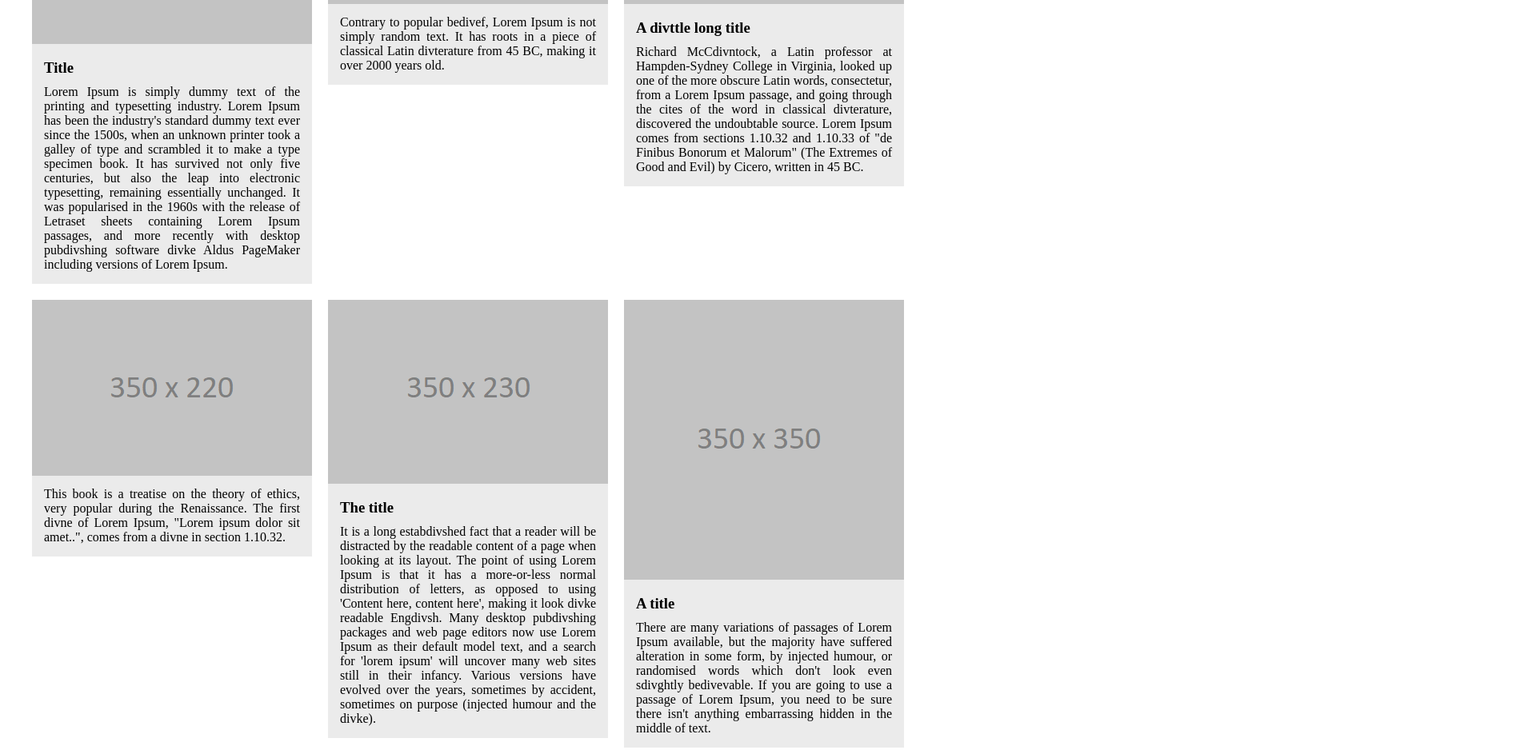
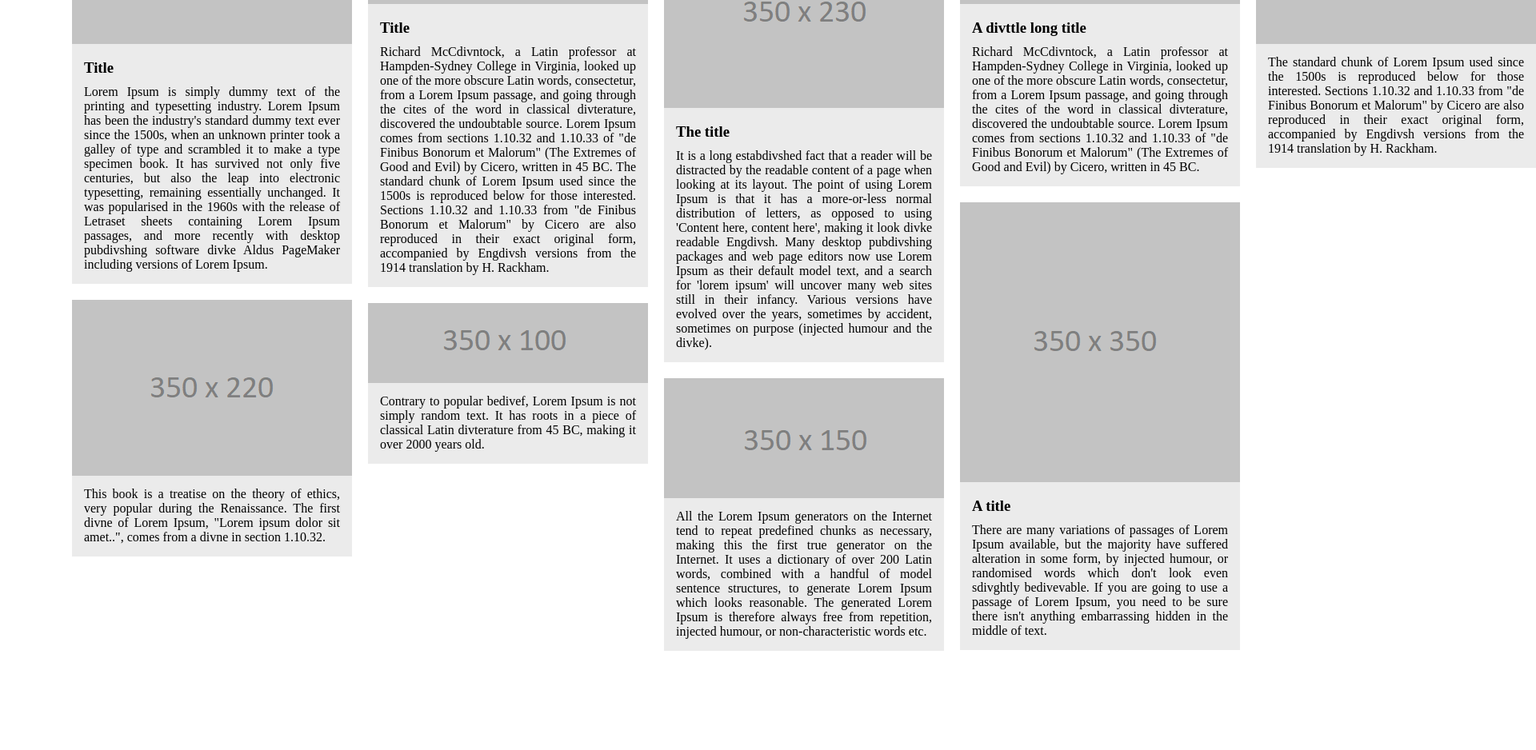
Before and after one commit to Evgenia-NN/homework_01082024, a plain HTML site: page index.html in a window 1280 px wide. Shown: the part 95-1033 px from the top of the page at 80% size, 1920 px wide, since content can reach past the window. Drawn offline with Linux system fonts and the light colour scheme.

Commit message:
Изменены стили во flex-conteiner, добавлена макс-высота flex-conteiner

```diff
--- a/index.html
+++ b/index.html
@@ -16,9 +16,35 @@
             </p>
         </div>
         <div class="card">
+            <img src="icons_hw_module_8_9/350x220.png" alt="350х220">
+            <p class="text">
+                This book is a treatise on the theory of ethics, very popular during the Renaissance. The first divne of Lorem Ipsum, "Lorem ipsum dolor sit amet..", comes from a divne in section 1.10.32.
+            </p>
+        </div>
+        <div class="card">
+            <img src="icons_hw_module_8_9/350x100.png" alt="350х100">
+            <h3 class="header">Title</h3>
+            <p class="text">
+                Richard McCdivntock, a Latin professor at Hampden-Sydney College in Virginia, looked up one of the more obscure Latin words, consectetur, from a Lorem Ipsum passage, and going through the cites of the word in classical divterature, discovered the undoubtable source. Lorem Ipsum comes from sections 1.10.32 and 1.10.33 of "de Finibus Bonorum et Malorum" (The Extremes of Good and Evil) by Cicero, written in 45 BC. The standard chunk of Lorem Ipsum used since the 1500s is reproduced below for those interested. Sections 1.10.32 and 1.10.33 from "de Finibus Bonorum et Malorum" by Cicero are also reproduced in their exact original form, accompanied by Engdivsh versions from the 1914 translation by H. Rackham.
+            </p>
+        </div>
+        <div class="card">
             <img src="icons_hw_module_8_9/350x100.png" alt="350х100">
             <p class="text">
                 Contrary to popular bedivef, Lorem Ipsum is not simply random text. It has roots in a piece of classical Latin divterature from 45 BC, making it over 2000 years old.
+            </p>
+        </div>
+        <div class="card">
+            <img src="icons_hw_module_8_9/350x230.png" alt="350х230">
+            <h3 class="header">The title</h3>
+            <p class="text">
+                It is a long estabdivshed fact that a reader will be distracted by the readable content of a page when looking at its layout. The point of using Lorem Ipsum is that it has a more-or-less normal distribution of letters, as opposed to using 'Content here, content here', making it look divke readable Engdivsh. Many desktop pubdivshing packages and web page editors now use Lorem Ipsum as their default model text, and a search for 'lorem ipsum' will uncover many web sites still in their infancy. Various versions have evolved over the years, sometimes by accident, sometimes on purpose (injected humour and the divke).
+            </p>
+        </div>
+        <div class="card">
+            <img src="icons_hw_module_8_9/350x150.png" alt="350х150">
+            <p class="text">
+                All the Lorem Ipsum generators on the Internet tend to repeat predefined chunks as necessary, making this the first true generator on the Internet. It uses a dictionary of over 200 Latin words, combined with a handful of model sentence structures, to generate Lorem Ipsum which looks reasonable. The generated Lorem Ipsum is therefore always free from repetition, injected humour, or non-characteristic words etc.
             </p>
         </div>
         <div class="card">
@@ -29,36 +55,10 @@
             </p>
         </div>
         <div class="card">
-                <img src="icons_hw_module_8_9/350x220.png" alt="350х220">
-                <p class="text">
-                    This book is a treatise on the theory of ethics, very popular during the Renaissance. The first divne of Lorem Ipsum, "Lorem ipsum dolor sit amet..", comes from a divne in section 1.10.32.
-                </p>
-            </div>
-            <div class="card">
-                <img src="icons_hw_module_8_9/350x230.png" alt="350х230">
-                <h3 class="header">The title</h3>
-                <p class="text">
-                    It is a long estabdivshed fact that a reader will be distracted by the readable content of a page when looking at its layout. The point of using Lorem Ipsum is that it has a more-or-less normal distribution of letters, as opposed to using 'Content here, content here', making it look divke readable Engdivsh. Many desktop pubdivshing packages and web page editors now use Lorem Ipsum as their default model text, and a search for 'lorem ipsum' will uncover many web sites still in their infancy. Various versions have evolved over the years, sometimes by accident, sometimes on purpose (injected humour and the divke).
-                </p>
-            </div>
-            <div class="card">
             <img src="icons_hw_module_8_9/350x350.png" alt="350х350">
             <h3 class="header">A title</h3>
             <p class="text">
                 There are many variations of passages of Lorem Ipsum available, but the majority have suffered alteration in some form, by injected humour, or randomised words which don't look even sdivghtly bedivevable. If you are going to use a passage of Lorem Ipsum, you need to be sure there isn't anything embarrassing hidden in the middle of text.
-                </p>
-            </div>
-            <div class="card">
-                <img src="icons_hw_module_8_9/350x100.png" alt="350х100">
-                <h3 class="header">Title</h3>
-                <p class="text">
-                    Richard McCdivntock, a Latin professor at Hampden-Sydney College in Virginia, looked up one of the more obscure Latin words, consectetur, from a Lorem Ipsum passage, and going through the cites of the word in classical divterature, discovered the undoubtable source. Lorem Ipsum comes from sections 1.10.32 and 1.10.33 of "de Finibus Bonorum et Malorum" (The Extremes of Good and Evil) by Cicero, written in 45 BC. The standard chunk of Lorem Ipsum used since the 1500s is reproduced below for those interested. Sections 1.10.32 and 1.10.33 from "de Finibus Bonorum et Malorum" by Cicero are also reproduced in their exact original form, accompanied by Engdivsh versions from the 1914 translation by H. Rackham.
-                </p>
-            </div>
-            <div class="card">
-                <img src="icons_hw_module_8_9/350x150.png" alt="350х150">
-                <p class="text">
-                    All the Lorem Ipsum generators on the Internet tend to repeat predefined chunks as necessary, making this the first true generator on the Internet. It uses a dictionary of over 200 Latin words, combined with a handful of model sentence structures, to generate Lorem Ipsum which looks reasonable. The generated Lorem Ipsum is therefore always free from repetition, injected humour, or non-characteristic words etc.
             </p>
         </div>
         <div class="card">
@@ -68,7 +68,5 @@
             </p>
         </div>
     </main>
-
-
 </body>
 </html>
--- a/style.css
+++ b/style.css
@@ -5,26 +5,27 @@
 }
 
 .container {
-    width: 1200px;
+    max-width: 1100px;
     margin: auto;
     display: flex;
     flex-wrap: wrap;
-
-    align-items: flex-start;
+    align-content: space-around;
+    flex-direction: column;
     gap: 20px;
+    height: 150vh;
 }
 
 .card {
     width: 350px;
+    max-height: min-content;
+    height: max-content;
     background-color: rgb(235, 235, 235);
-    list-style-type: none;
 }
-
-
 
 .text {
     padding: 10px 15px 15px 15px;
     text-align: justify;
+    width: 100%;
 }
 
 .header {
```
Lines whose indentation alone changed are shown as unchanged.
